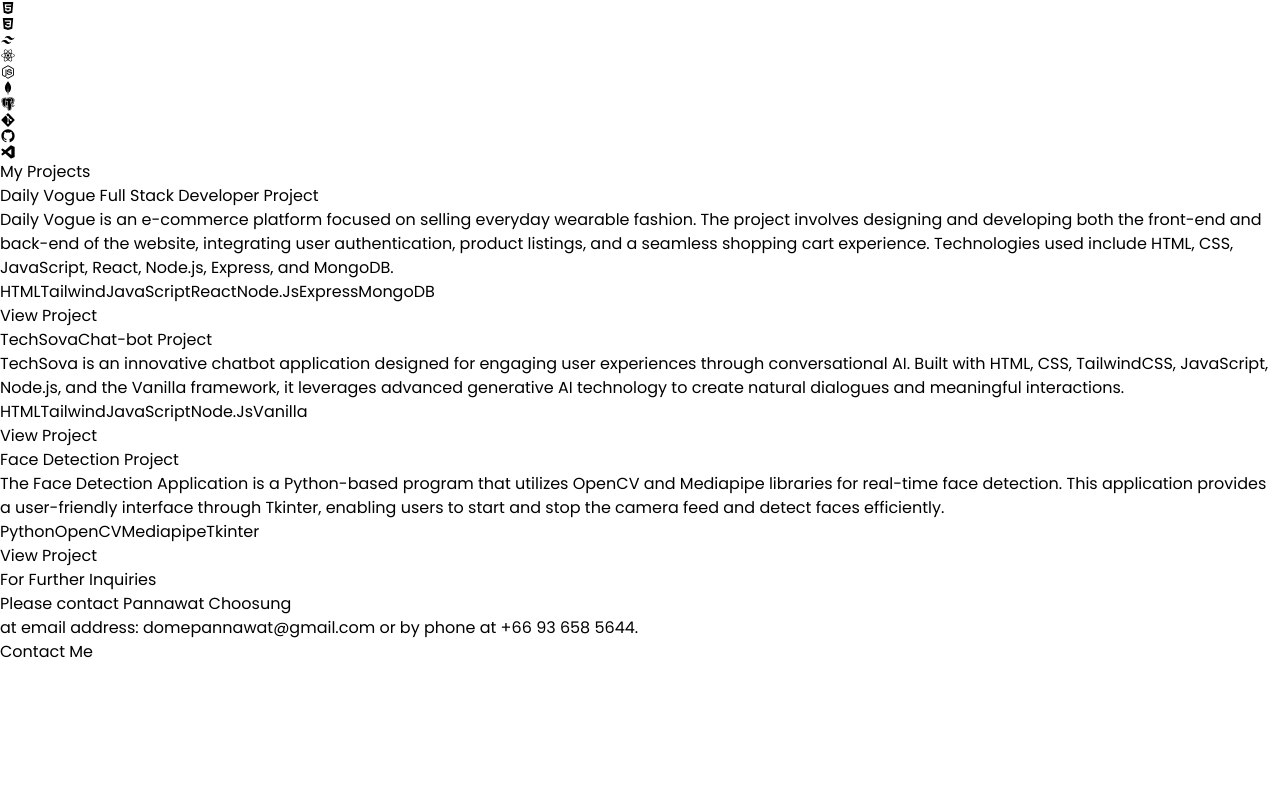
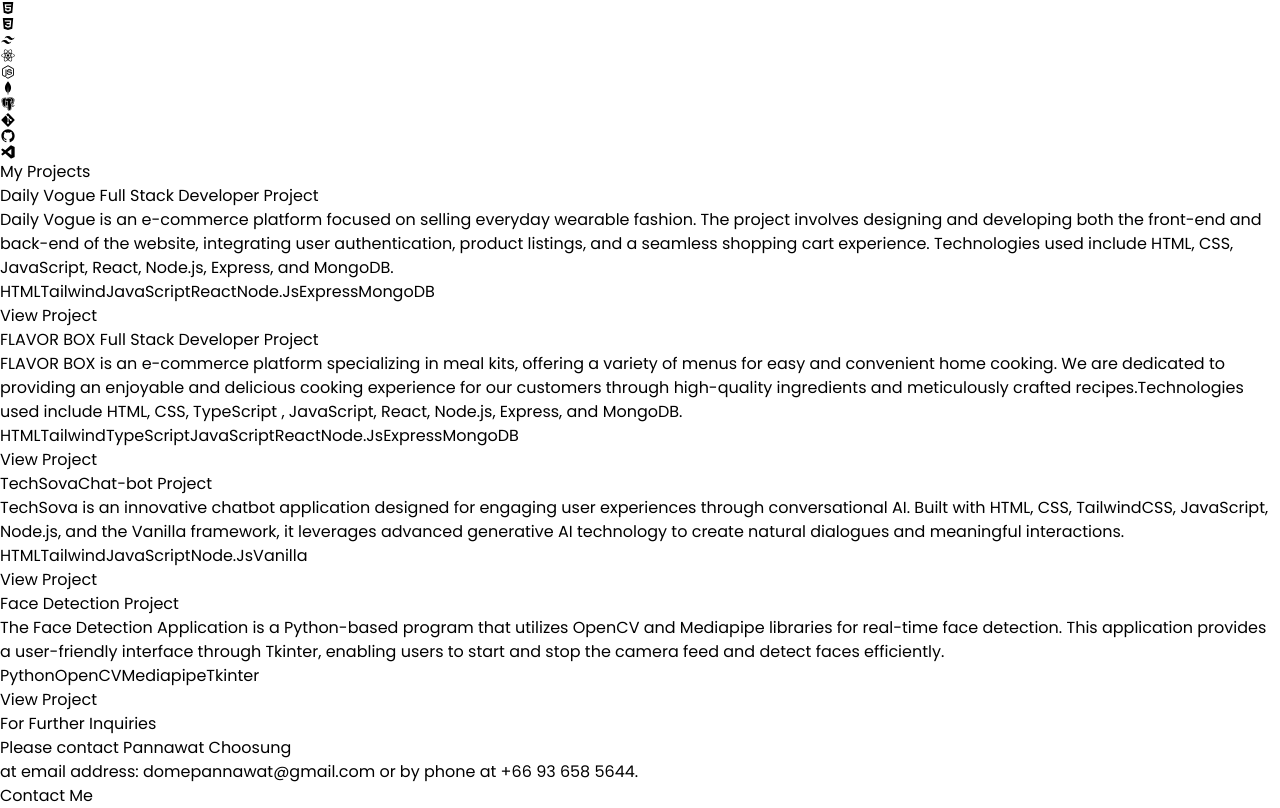
Before and after one commit to DomePannawat/PortfolioDome, a React (Vite) app: page / in a window 1280 px wide. Shown: the part 1277-2085 px from the top of the page. Before the commit the page ends 1941 px from the top, so only its background shows below. Built offline with nearby package versions, Linux system fonts and the light colour scheme.

Commit message:
edit details

```diff
--- a/src/components/Hero.jsx
+++ b/src/components/Hero.jsx
@@ -29,7 +29,7 @@ const Hero = () => {
             DomePannawat
           </h1>
           <a
-            href="/Cv-Dome.pdf"
+            href="/CV-DomePannawat.pdf"
             target="_blank"
             className="text-nowrap rounded-lg border border-indigo-600 bg-black px-5 py-3 text-lg font-bold text-white shadow-lg shadow-indigo-700 transition-all duration-300 hover:-translate-y-2 hover:shadow-xl hover:shadow-indigo-600 mt-4"
           >
--- a/src/components/Projects.jsx
+++ b/src/components/Projects.jsx
@@ -7,6 +7,12 @@ const projectsData = [
     description: "Daily Vogue is an e-commerce platform focused on selling everyday wearable fashion. The project involves designing and developing both the front-end and back-end of the website, integrating user authentication, product listings, and a seamless shopping cart experience. Technologies used include HTML, CSS, JavaScript, React, Node.js, Express, and MongoDB.",
     technologies: ["HTML", "Tailwind", "JavaScript", "React", "Node.Js", "Express", "MongoDB"],
     link: "https://github.com/DomePannawat/Project-Daily-Vogue"
+  },
+  {
+    title: "FLAVOR BOX Full Stack Developer Project",
+    description: "FLAVOR BOX is an e-commerce platform specializing in meal kits, offering a variety of menus for easy and convenient home cooking. We are dedicated to providing an enjoyable and delicious cooking experience for our customers through high-quality ingredients and meticulously crafted recipes.Technologies used include HTML, CSS, TypeScript , JavaScript, React, Node.js, Express, and MongoDB.",
+    technologies: ["HTML", "Tailwind", "TypeScript" , "JavaScript", "React", "Node.Js", "Express", "MongoDB"],
+    link: "https://github.com/Quantum-Chronicle-Saurus/Meal-Kit-Ecommerce-project.git"
   },
   {
     title: "TechSovaChat-bot Project",
```
Also changed, not shown: 2 other files (tests, documents, lock files or other folders).
